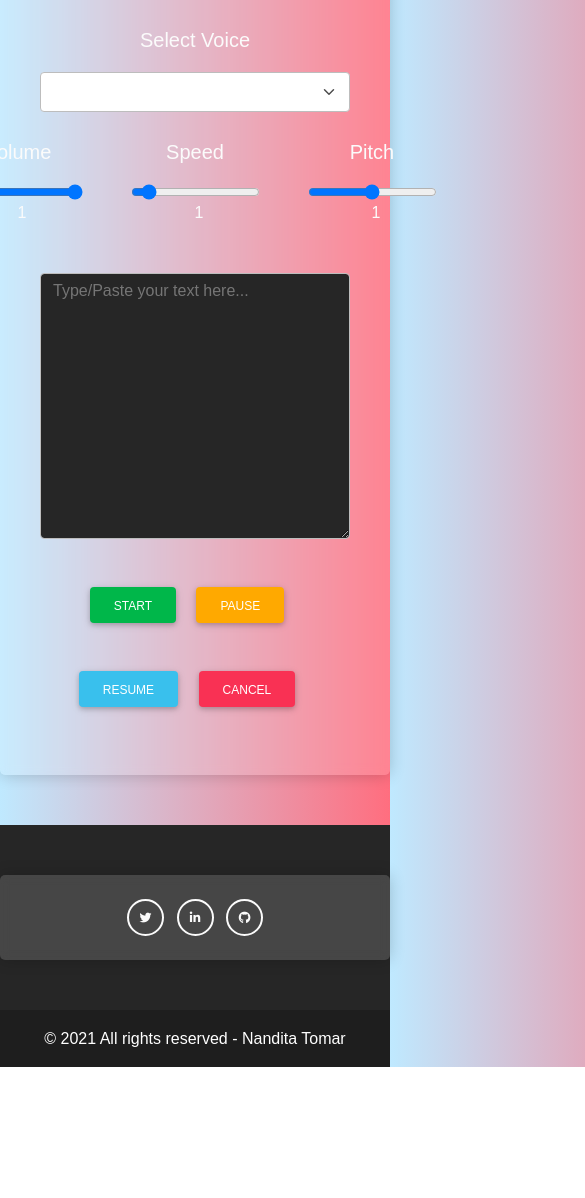
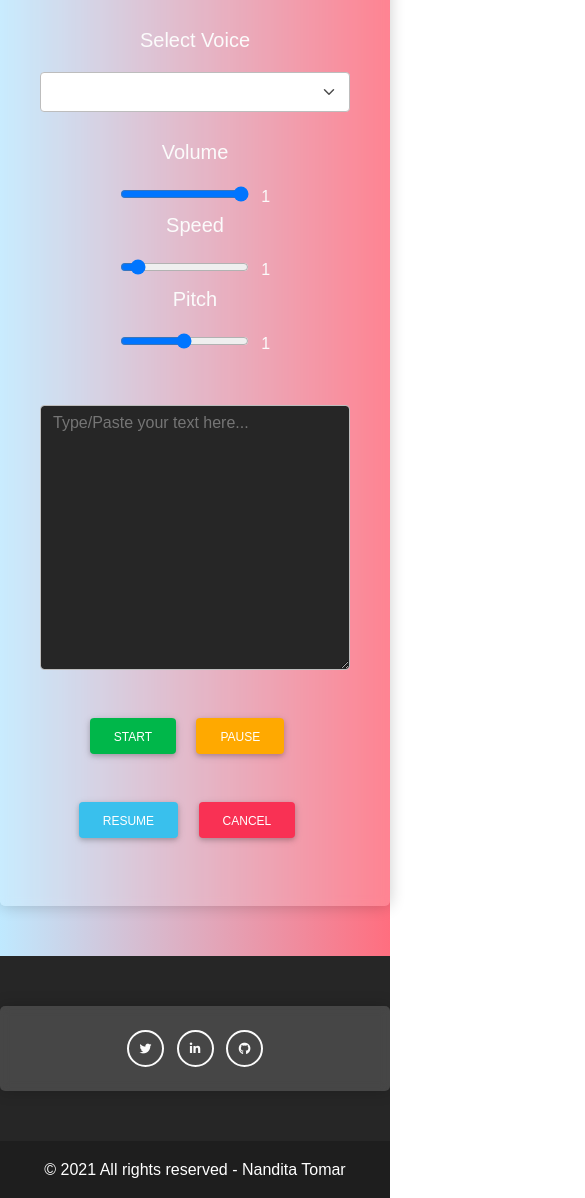
Before and after one commit to vyomaaverse/ReLoud, a plain HTML site: page index.html in a window 390 px wide. Shown: the part 160-1358 px from the top of the page, 585 px wide, since content can reach past the window. Before the commit the page ends 1227 px from the top, so only its background shows below. Drawn offline with nearby package versions, Linux system fonts and the light colour scheme.

Commit message:
responsiveness added
Website is now responsive

```diff
--- a/index.html
+++ b/index.html
@@ -1,19 +1,24 @@
+<!DOCTYPE html>
 <html lang="en">
+
 <head>
+  <meta charset="UTF-8">
+  <meta http-equiv="X-UA-Compatible" content="IE=edge">
+  <meta name="viewport" content="width=device-width, initial-scale=1.0">
   <title>ReLoud</title>
-    <link href="https://cdnjs.cloudflare.com/ajax/libs/font-awesome/5.15.1/css/all.min.css" rel="stylesheet"/>
-    <link href="https://fonts.googleapis.com/css?family=Roboto:300,400,500,700&display=swap" rel="stylesheet"/>
+  <link href="https://cdnjs.cloudflare.com/ajax/libs/font-awesome/5.15.1/css/all.min.css" rel="stylesheet" />
+  <link href="https://fonts.googleapis.com/css?family=Roboto:300,400,500,700&display=swap" rel="stylesheet" />
   <link href="https://cdn.jsdelivr.net/npm/bootstrap@5.0.0-beta1/dist/css/bootstrap.min.css" rel="stylesheet" />
-    <link href="https://cdnjs.cloudflare.com/ajax/libs/mdb-ui-kit/3.10.1/mdb.min.css" rel="stylesheet"/>
+  <link href="https://cdnjs.cloudflare.com/ajax/libs/mdb-ui-kit/3.10.1/mdb.min.css" rel="stylesheet" />
   <link rel="stylesheet" href="style.css" />
+</head>
 
-  </head>
 <body>
   <h1 class="text-light display-1 text-center">ReLoud</h1>
   <div class="container mt-5">
     <p class="lead text-light mt-4 text-center">Select Voice</p>
     <select id="voices" class="form-select text-muted"></select>
-    <div class="d-flex mt-4 text-light text-center justify-content-center">
+    <div class="d-flex mt-4 text-light text-center justify-content-evenly responsive-flex">
       <div>
         <p class="lead">Volume</p>
         <input type="range" min="0" max="1" value="1" step="0.1" id="volume" />
@@ -30,7 +35,8 @@
         <span id="pitch-label" class="ms-2">1</span>
       </div>
     </div>
-    <textarea class="form-control bg-dark text-light mt-5" cols="30" rows="10" placeholder="Type/Paste your text here..."></textarea>
+    <textarea class="form-control bg-dark text-light mt-5" cols="30" rows="10"
+      placeholder="Type/Paste your text here..."></textarea>
     <div class="mb-5 text-center">
       <button id="start" class="btn btn-success mt-5 me-3">Start</button>
       <button id="pause" class="btn btn-warning mt-5 me-3">Pause</button>
@@ -39,20 +45,16 @@
     </div>
   </div>
 
-
   <footer class="bg-dark text-center text-white">
 
     <div class="container">
       <section>
-          <a class="btn btn-outline-light btn-floating m-1" href="https://twitter.com/vyomaa_verse" role="button"
-             ><i class="fab fa-twitter"></i
-            ></a>
-          <a class="btn btn-outline-light btn-floating m-1" href="https://www.linkedin.com/in/nandita-tomar/" role="button"
-             ><i class="fab fa-linkedin-in"></i
-            ></a>
-          <a class="btn btn-outline-light btn-floating m-1" href="https://github.com/vyomaaverse" role="button"
-             ><i class="fab fa-github"></i
-            ></a>
+        <a class="btn btn-outline-light btn-floating m-1" href="https://twitter.com/vyomaa_verse" role="button"><i
+            class="fab fa-twitter"></i></a>
+        <a class="btn btn-outline-light btn-floating m-1" href="https://www.linkedin.com/in/nandita-tomar/"
+          role="button"><i class="fab fa-linkedin-in"></i></a>
+        <a class="btn btn-outline-light btn-floating m-1" href="https://github.com/vyomaaverse" role="button"><i
+            class="fab fa-github"></i></a>
       </section>
     </div>
     <div class="text-center p-3" style="background-color: rgba(0, 0, 0, 0.2);">
@@ -62,4 +64,5 @@
   </footer>
 </body>
 <script src="./main.js"></script>
+
 </html>
--- a/style.css
+++ b/style.css
@@ -1,9 +1,15 @@
-
+*{
+    padding: 0;
+    margin: 0;
+    box-sizing: border-box;
+}
 body {
     font-family: 'Poppins', sans-serif;
     background: #ff6e7f;
     background: -webkit-linear-gradient(to right, #bfe9ff, #ff6e7f);
     background: linear-gradient(to right, #bfe9ff, #ff6e7f);
+    width: 100% !important;
+    overflow-x: hidden;
   }
 
   .container  {
@@ -41,6 +47,8 @@ h1{
 
   footer{
       padding-top:30px;
+      max-width: 100%;
+      overflow: hidden;
   }
 
   i{
@@ -51,3 +59,9 @@ h1{
   section .mb-4{
       margin-bottom:0em;
   }
+
+  @media (max-width: 800px) {
+    .responsive-flex {
+      flex-direction: column !important;
+    }
+  }
```
Lines whose indentation alone changed are shown as unchanged.
